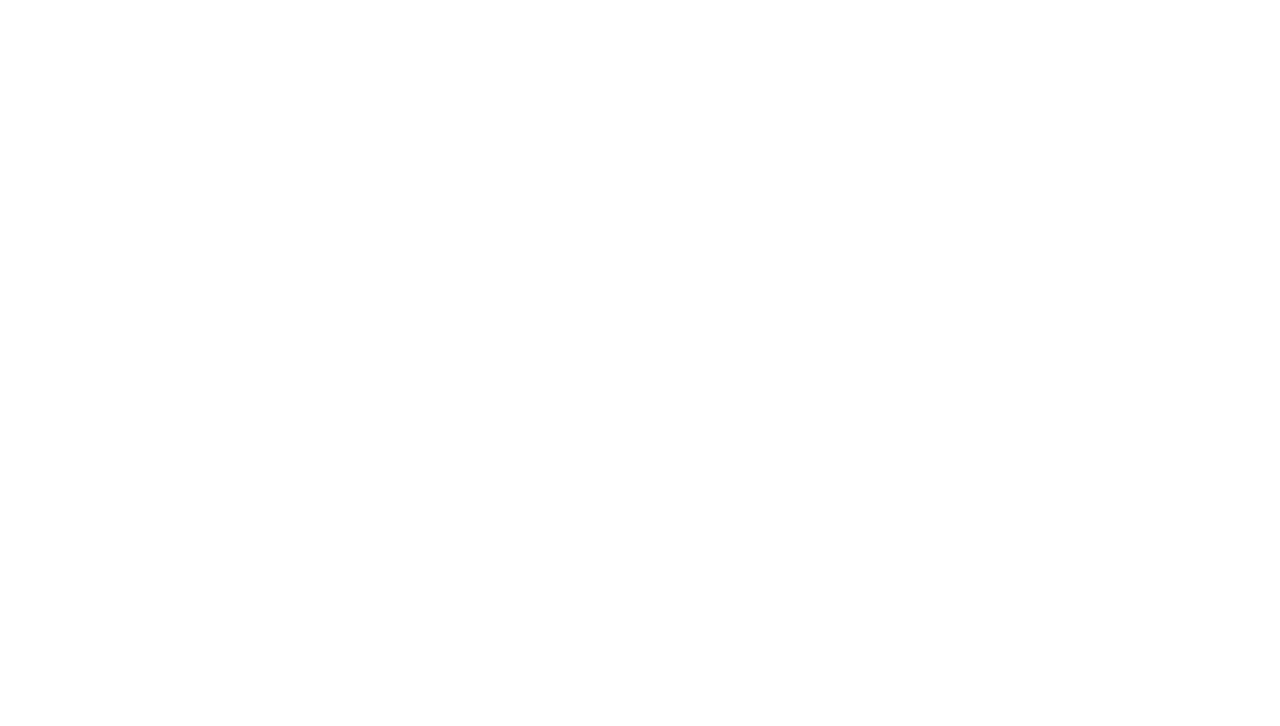
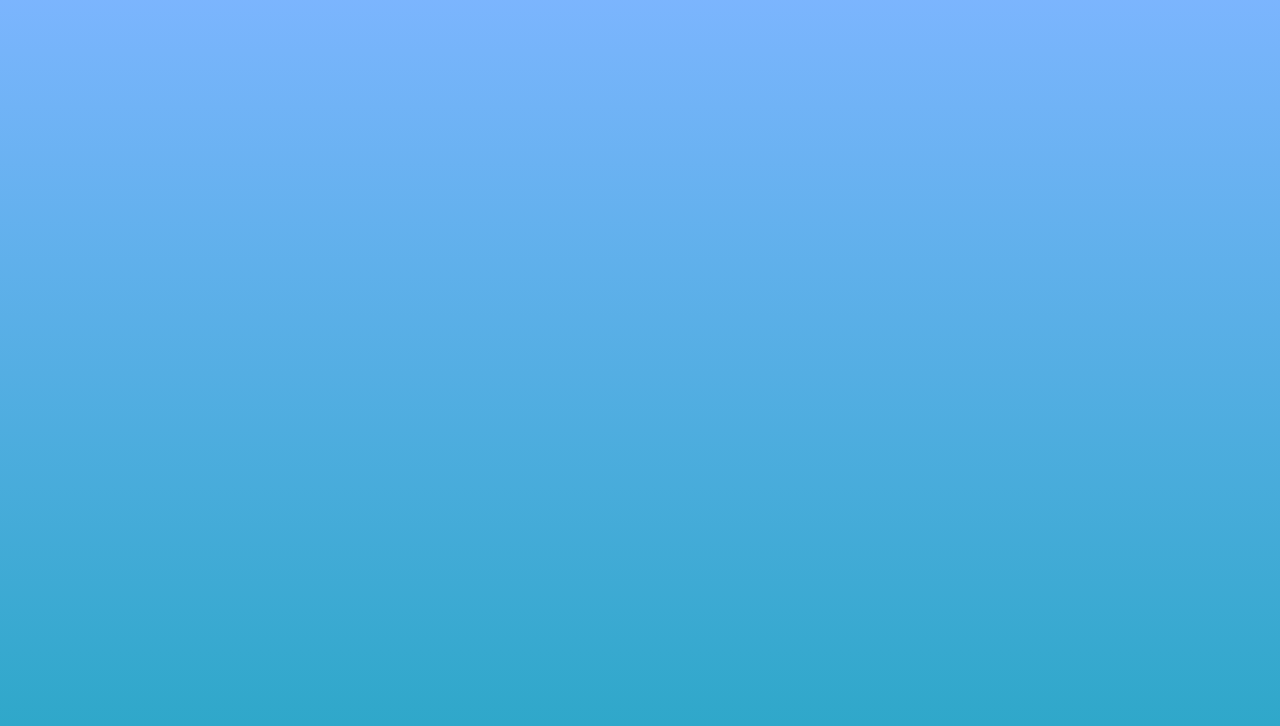
Before and after one commit to abigeez/abigeez.github.io, a React app in the folder 320-SBA/: page / in a window 1280 px wide. Shown: the top 726 px of the page. Built offline with nearby package versions, Linux system fonts and the light colour scheme; the HTML template or start-up script is replaced by a standard one.

Commit message:
copying background color from gradient generator

```diff
--- a/320-SBA/src/index.css
+++ b/320-SBA/src/index.css
@@ -3,3 +3,10 @@
   padding: 0;
   box-sizing:border-box;
 }
+
+.app{
+  min-height: 100vh;
+  display: grid;
+  background: rgb(34,164,195);
+background: linear-gradient(0deg, rgba(34,164,195,0.9783549783549783) 0%, rgba(45,137,253,0.6255411255411256) 100%);
+}
```
